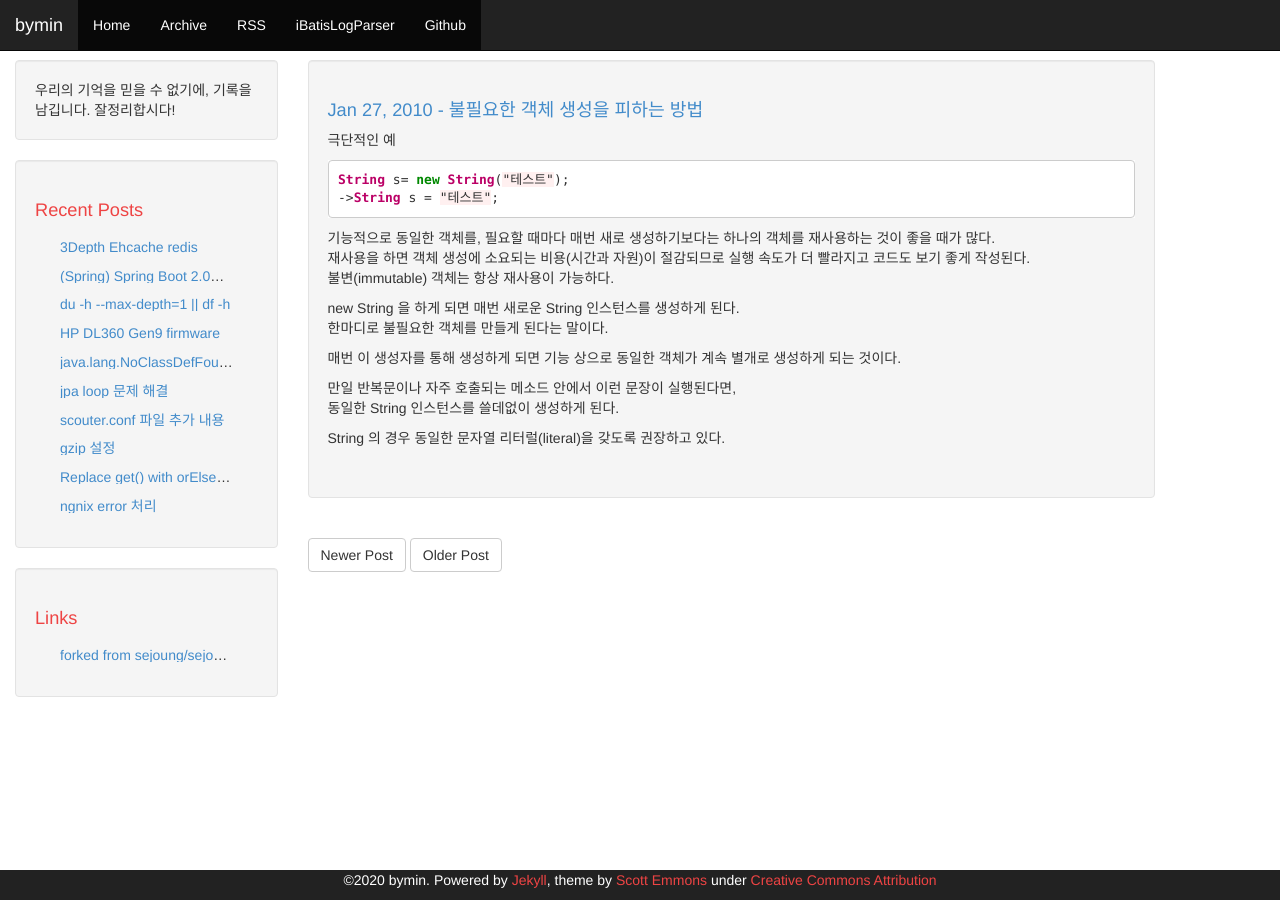
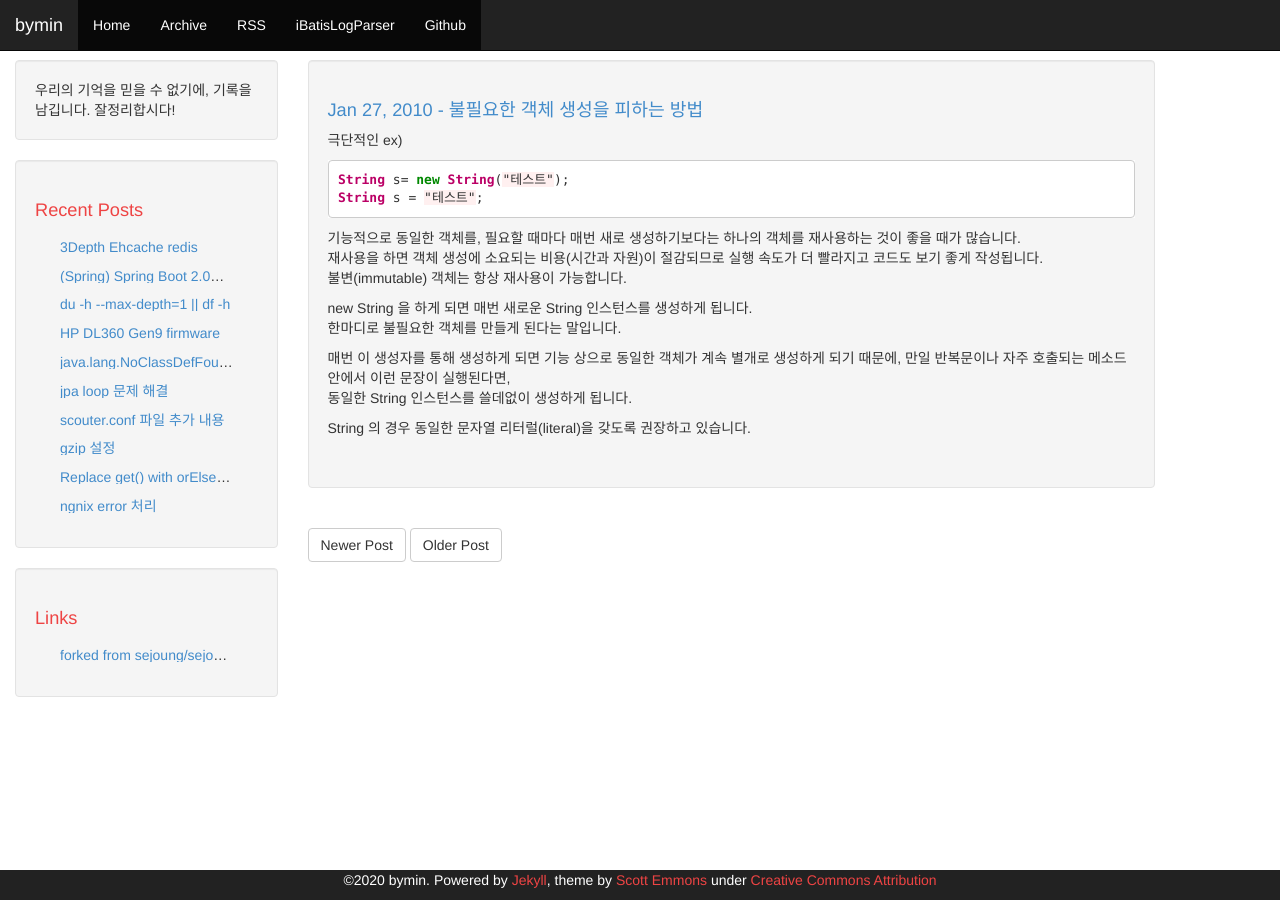
Before and after one commit to youngclown/youngclown.github.io, a Jekyll site: the page built from _posts/2010-01-27-Effective.md, in a window 1280 px wide. Built offline with Jekyll 4.4.1, drawn with Linux system fonts in a browser that asks for light colours; comment, search, counter and statistics services are not loaded.

Commit message:
이력서 정리하면서...

````diff
--- a/_posts/2010-01-27-Effective.md
+++ b/_posts/2010-01-27-Effective.md
@@ -5,22 +5,20 @@ date: 2010-01-27 21:56:00 +0900
 comments: true
 ---
 
-극단적인 예
+극단적인 ex)
 ```java
 String s= new String("테스트");
-->String s = "테스트";
+String s = "테스트";
 ```
 
-기능적으로 동일한 객체를, 필요할 때마다 매번 새로 생성하기보다는 하나의 객체를 재사용하는 것이 좋을 때가 많다.
-재사용을 하면 객체 생성에 소요되는 비용(시간과 자원)이 절감되므로 실행 속도가 더 빨라지고 코드도 보기 좋게 작성된다.
-불변(immutable) 객체는 항상 재사용이 가능하다.
+기능적으로 동일한 객체를, 필요할 때마다 매번 새로 생성하기보다는 하나의 객체를 재사용하는 것이 좋을 때가 많습니다.
+재사용을 하면 객체 생성에 소요되는 비용(시간과 자원)이 절감되므로 실행 속도가 더 빨라지고 코드도 보기 좋게 작성됩니다.
+불변(immutable) 객체는 항상 재사용이 가능합니다.
 
-new String 을 하게 되면 매번 새로운 String 인스턴스를 생성하게 된다.
-한마디로 불필요한 객체를 만들게 된다는 말이다.
+new String 을 하게 되면 매번 새로운 String 인스턴스를 생성하게 됩니다.
+한마디로 불필요한 객체를 만들게 된다는 말입니다.
 
-매번 이 생성자를 통해 생성하게 되면 기능 상으로 동일한 객체가 계속 별개로 생성하게 되는 것이다.
+매번 이 생성자를 통해 생성하게 되면 기능 상으로 동일한 객체가 계속 별개로 생성하게 되기 때문에, 만일 반복문이나 자주 호출되는 메소드 안에서 이런 문장이 실행된다면,
+동일한 String 인스턴스를 쓸데없이 생성하게 됩니다.
 
-만일 반복문이나 자주 호출되는 메소드 안에서 이런 문장이 실행된다면,
-동일한 String 인스턴스를 쓸데없이 생성하게 된다.
-
-String 의 경우 동일한 문자열 리터럴(literal)을 갖도록 권장하고 있다.
+String 의 경우 동일한 문자열 리터럴(literal)을 갖도록 권장하고 있습니다.
````
Also changed, not shown: _posts/2011-01-03-ORA-01502.md (+1 -1 lines).
